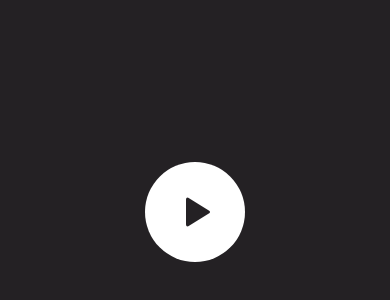
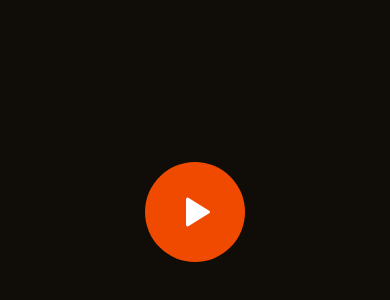
Before and after one commit to rodrigohenriquerc/fooling-around, a React Native app: screen / in a window 390 px wide. Shown: the part 210-510 px from the top of the page. Built offline with nearby package versions, Linux system fonts and the light colour scheme; what @nozbe/watermelondb, expo-task-manager would draw is missing.

Commit message:
style: update theme

```diff
--- a/src/components/Tracking/Button/TrackingButton.tsx
+++ b/src/components/Tracking/Button/TrackingButton.tsx
@@ -34,7 +34,7 @@ export function TrackingButton({ state, onPress }: TrackingButtonProps) {
 
   return (
     <TouchableOpacity onPress={onPressHandler} style={styles.btn}>
-      <Entypo size={48} color={colors.secondary} {...iconPropsByState[state]} />
+      <Entypo size={48} color={colors.white} {...iconPropsByState[state]} />
     </TouchableOpacity>
   );
 }
--- a/src/styles/theme.ts
+++ b/src/styles/theme.ts
@@ -1,4 +1,6 @@
 export const colors = {
-  primary: "#FFFFFF",
-  secondary: "#242124",
+  primary: "#F04A00",
+  secondary: "#100C08",
+
+  white: "#FFFFFF",
 };
```
